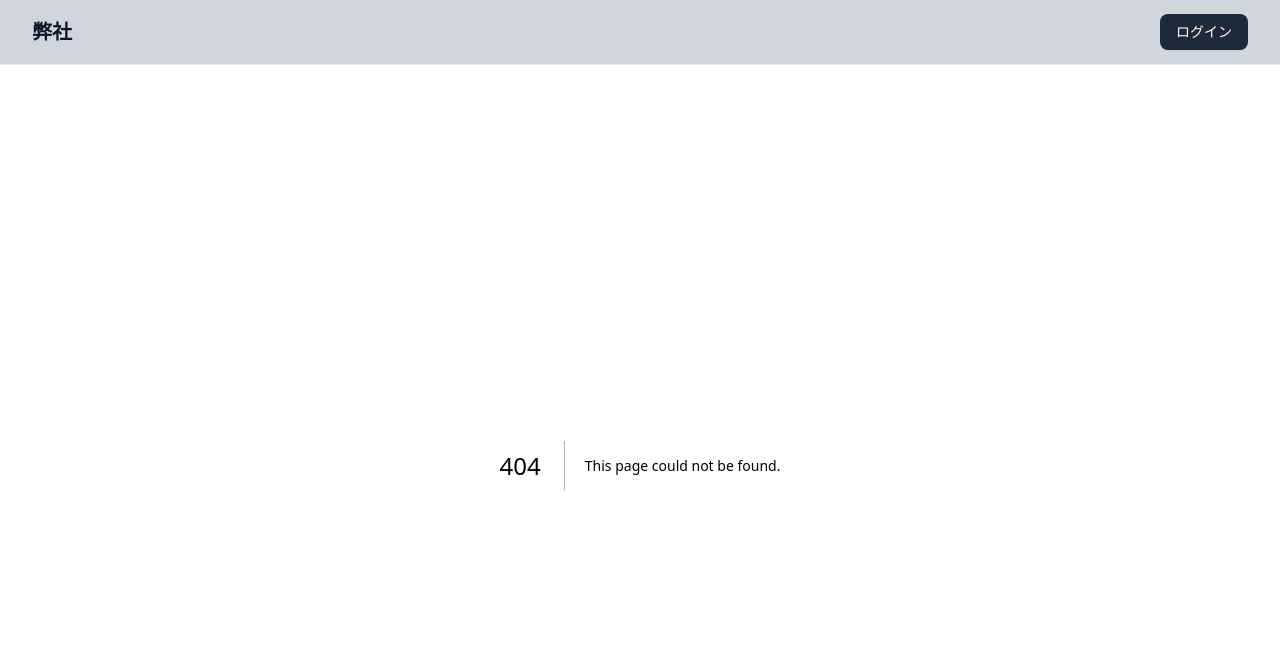
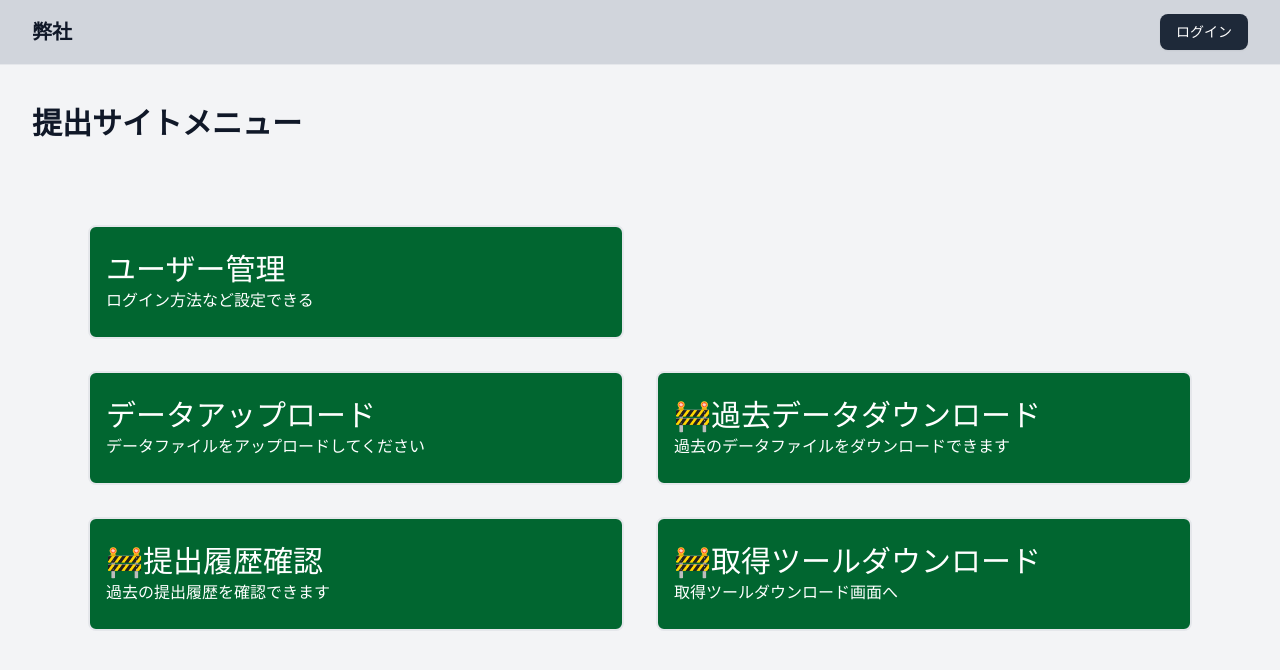
Before and after one commit to ticktack-st/amplify-monorepo-project-sample, a Next.js app in the folder app/: page /logged-in in a window 1280 px wide. Before the commit this address had no page. Shown: the top 670 px of the page. Built offline with nearby package versions, Linux system fonts and the light colour scheme.

Commit message:
update: ログイン前と後を明確化

```diff
--- a/app/src/app/api/auth/[slug]/route.ts
+++ b/app/src/app/api/auth/[slug]/route.ts
@@ -1,7 +1,7 @@
 import { createAuthRouteHandlers } from '@/lib/amplifyServerUtils'
 
 export const GET = createAuthRouteHandlers({
-  redirectOnSignInComplete: '',
+  redirectOnSignInComplete: '/logged-in',
   redirectOnSignOutComplete: '/login',
 })
 
--- a/app/src/app/file-upload/page.tsx
+++ b/app/src/app/file-upload/page.tsx
@@ -3,13 +3,13 @@
 import React, { useState } from 'react'
 
 import { PutObjectCommand, S3Client } from '@aws-sdk/client-s3'
-import { Amplify } from 'aws-amplify'
+// import { Amplify } from 'aws-amplify'
 
-import { configPoolA } from '../configure'
+// import { configPoolA } from '../configure'
 
 import { Button } from '@/components/ui/button'
 
-Amplify.configure(configPoolA)
+// Amplify.configure(configPoolA)
 
 export default function Page() {
   return (
--- /dev/null
+++ b/app/src/app/logged-in/page.tsx
@@ -0,0 +1,74 @@
+'use client'
+
+import 'aws-amplify/auth/enable-oauth-listener'
+import Link from 'next/link'
+export default function Page() {
+  return (
+    <div className="mx-auto max-w-7xl px-4 sm:px-6 lg:px-8">
+      <div className="h-16">
+        <h1 className="mt-10 text-3xl font-bold">提出サイトメニュー</h1>
+      </div>
+      <div className="m-10 flex flex-wrap justify-around">
+        <div className="w-1/2 p-4">
+          <Link href="/user-pool">
+            <div className="rounded-lg rounded-md border-2 border-gray-200 bg-green-800 px-4 py-6 hover:bg-green-600">
+              <h2 className="title-font text-3xl font-medium text-white">
+                ユーザー管理
+              </h2>
+              <p className="leading-relaxed text-white">
+                ログイン方法など設定できる
+              </p>
+            </div>
+          </Link>
+        </div>
+        <div className="w-1/2 p-4">
+          <Link href="/file-upload">
+            <div className="rounded-md px-4 py-6" />
+          </Link>
+        </div>
+        <div className="w-1/2 p-4">
+          <Link href="/file-upload">
+            <div className="rounded-lg rounded-md border-2 border-gray-200 bg-green-800 px-4 py-6 hover:bg-green-600">
+              <h2 className="title-font text-3xl font-medium text-white">
+                データアップロード
+              </h2>
+              <p className="leading-relaxed text-white">
+                データファイルをアップロードしてください
+              </p>
+            </div>
+          </Link>
+        </div>
+        <div className="w-1/2 p-4">
+          <div className="rounded-lg rounded-md border-2 border-gray-200 bg-green-800 px-4 py-6 hover:bg-green-600">
+            <h2 className="title-font text-3xl font-medium text-white">
+              🚧過去データダウンロード
+            </h2>
+            <p className="leading-relaxed text-white">
+              過去のデータファイルをダウンロードできます
+            </p>
+          </div>
+        </div>
+        <div className="w-1/2 p-4">
+          <div className="rounded-lg rounded-md border-2 border-gray-200 bg-green-800 px-4 py-6 hover:bg-green-600">
+            <h2 className="title-font text-3xl font-medium text-white">
+              🚧提出履歴確認
+            </h2>
+            <p className="leading-relaxed text-white">
+              過去の提出履歴を確認できます
+            </p>
+          </div>
+        </div>
+        <div className="w-1/2 p-4">
+          <div className="rounded-lg rounded-md border-2 border-gray-200 bg-green-800 px-4 py-6 hover:bg-green-600">
+            <h2 className="title-font text-3xl font-medium text-white">
+              🚧取得ツールダウンロード
+            </h2>
+            <p className="leading-relaxed text-white">
+              取得ツールダウンロード画面へ
+            </p>
+          </div>
+        </div>
+      </div>
+    </div>
+  )
+}
--- a/app/src/app/page.tsx
+++ b/app/src/app/page.tsx
@@ -6,67 +6,18 @@ export default function Page() {
   return (
     <div className="mx-auto max-w-7xl px-4 sm:px-6 lg:px-8">
       <div className="h-16">
-        <h1 className="mt-10 text-3xl font-bold">提出サイトメニュー</h1>
+        <h1 className="mt-10 text-3xl font-bold">提出サイト</h1>
       </div>
       <div className="m-10 flex flex-wrap justify-around">
         <div className="w-1/2 p-4">
-          <Link href="/user-pool">
+          <Link href="/login">
             <div className="rounded-lg rounded-md border-2 border-gray-200 bg-green-800 px-4 py-6 hover:bg-green-600">
               <h2 className="title-font text-3xl font-medium text-white">
-                ユーザー管理
+                ログイン
               </h2>
-              <p className="leading-relaxed text-white">
-                ログイン方法など設定できる
-              </p>
+              <p className="leading-relaxed text-white">ログインしましょう</p>
             </div>
           </Link>
-        </div>
-        <div className="w-1/2 p-4">
-          <Link href="/file-upload">
-            <div className="rounded-md px-4 py-6" />
-          </Link>
-        </div>
-        <div className="w-1/2 p-4">
-          <Link href="/file-upload">
-            <div className="rounded-lg rounded-md border-2 border-gray-200 bg-green-800 px-4 py-6 hover:bg-green-600">
-              <h2 className="title-font text-3xl font-medium text-white">
-                データアップロード
-              </h2>
-              <p className="leading-relaxed text-white">
-                データファイルをアップロードしてください
-              </p>
-            </div>
-          </Link>
-        </div>
-        <div className="w-1/2 p-4">
-          <div className="rounded-lg rounded-md border-2 border-gray-200 bg-green-800 px-4 py-6 hover:bg-green-600">
-            <h2 className="title-font text-3xl font-medium text-white">
-              🚧過去データダウンロード
-            </h2>
-            <p className="leading-relaxed text-white">
-              過去のデータファイルをダウンロードできます
-            </p>
-          </div>
-        </div>
-        <div className="w-1/2 p-4">
-          <div className="rounded-lg rounded-md border-2 border-gray-200 bg-green-800 px-4 py-6 hover:bg-green-600">
-            <h2 className="title-font text-3xl font-medium text-white">
-              🚧提出履歴確認
-            </h2>
-            <p className="leading-relaxed text-white">
-              過去の提出履歴を確認できます
-            </p>
-          </div>
-        </div>
-        <div className="w-1/2 p-4">
-          <div className="rounded-lg rounded-md border-2 border-gray-200 bg-green-800 px-4 py-6 hover:bg-green-600">
-            <h2 className="title-font text-3xl font-medium text-white">
-              🚧取得ツールダウンロード
-            </h2>
-            <p className="leading-relaxed text-white">
-              取得ツールダウンロード画面へ
-            </p>
-          </div>
         </div>
       </div>
     </div>
--- /dev/null
+++ b/app/src/middleware.ts
@@ -0,0 +1,42 @@
+import { runWithAmplifyServerContext } from '@/lib/amplifyServerUtils'
+import { fetchAuthSession } from 'aws-amplify/auth/server'
+import { NextRequest, NextResponse } from 'next/server'
+
+export async function middleware(request: NextRequest) {
+  const response = NextResponse.next()
+
+  const authenticated = await runWithAmplifyServerContext({
+    nextServerContext: { request, response },
+    operation: async (contextSpec) => {
+      try {
+        const session = await fetchAuthSession(contextSpec)
+        return (
+          session.tokens?.accessToken !== undefined &&
+          session.tokens?.idToken !== undefined
+        )
+      } catch (error) {
+        console.log(error)
+        return false
+      }
+    },
+  })
+
+  if (authenticated) {
+    return response
+  }
+
+  return NextResponse.redirect(new URL('/login', request.url))
+}
+
+export const config = {
+  matcher: [
+    /*
+     * Match all request paths except for the ones starting with:
+     * - api (API routes)
+     * - _next/static (static files)
+     * - _next/image (image optimization files)
+     * - favicon.ico (favicon file)
+     */
+    '/|/((?!api|_next/static|_next/image|favicon.ico|login).*)',
+  ],
+}
```
